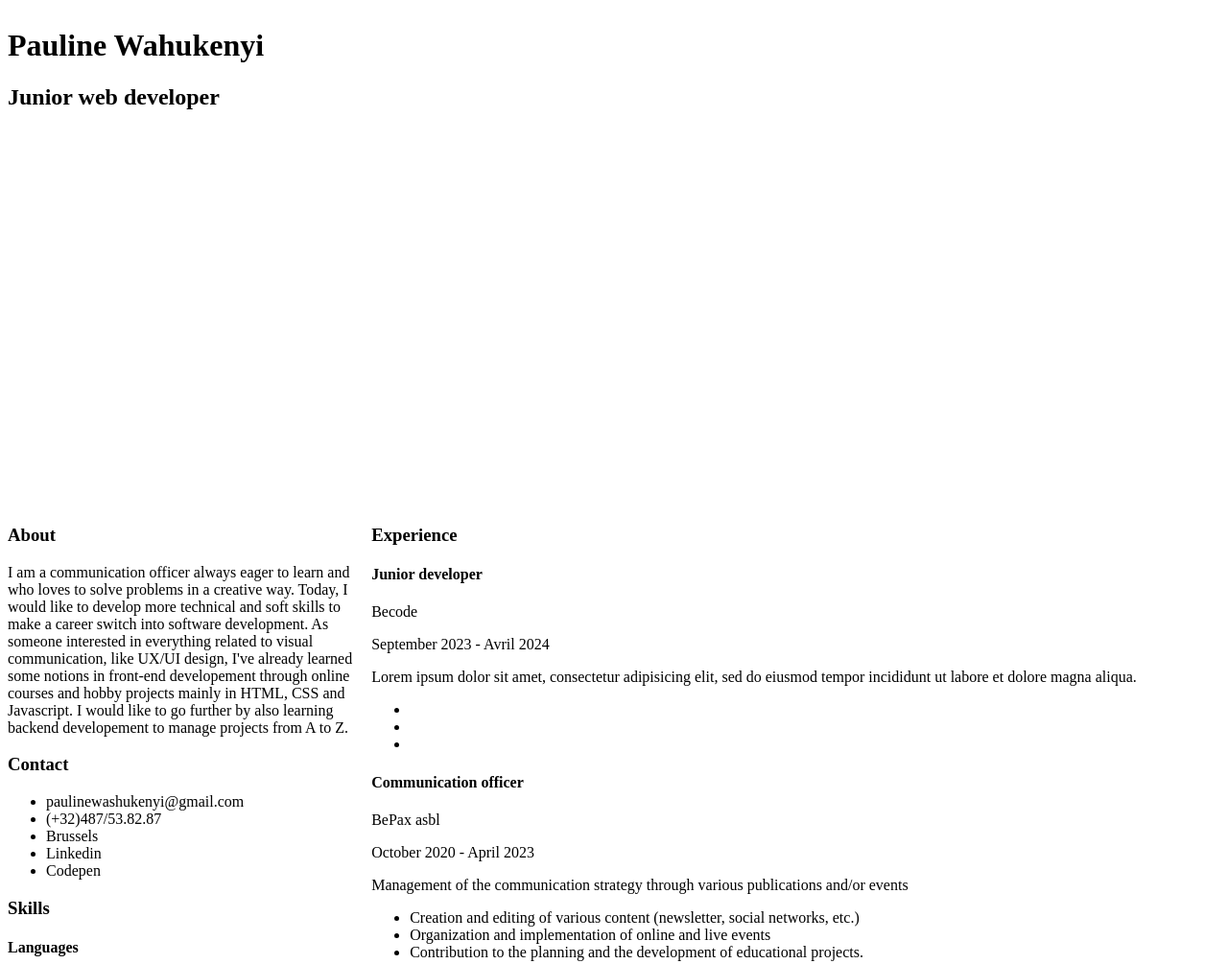
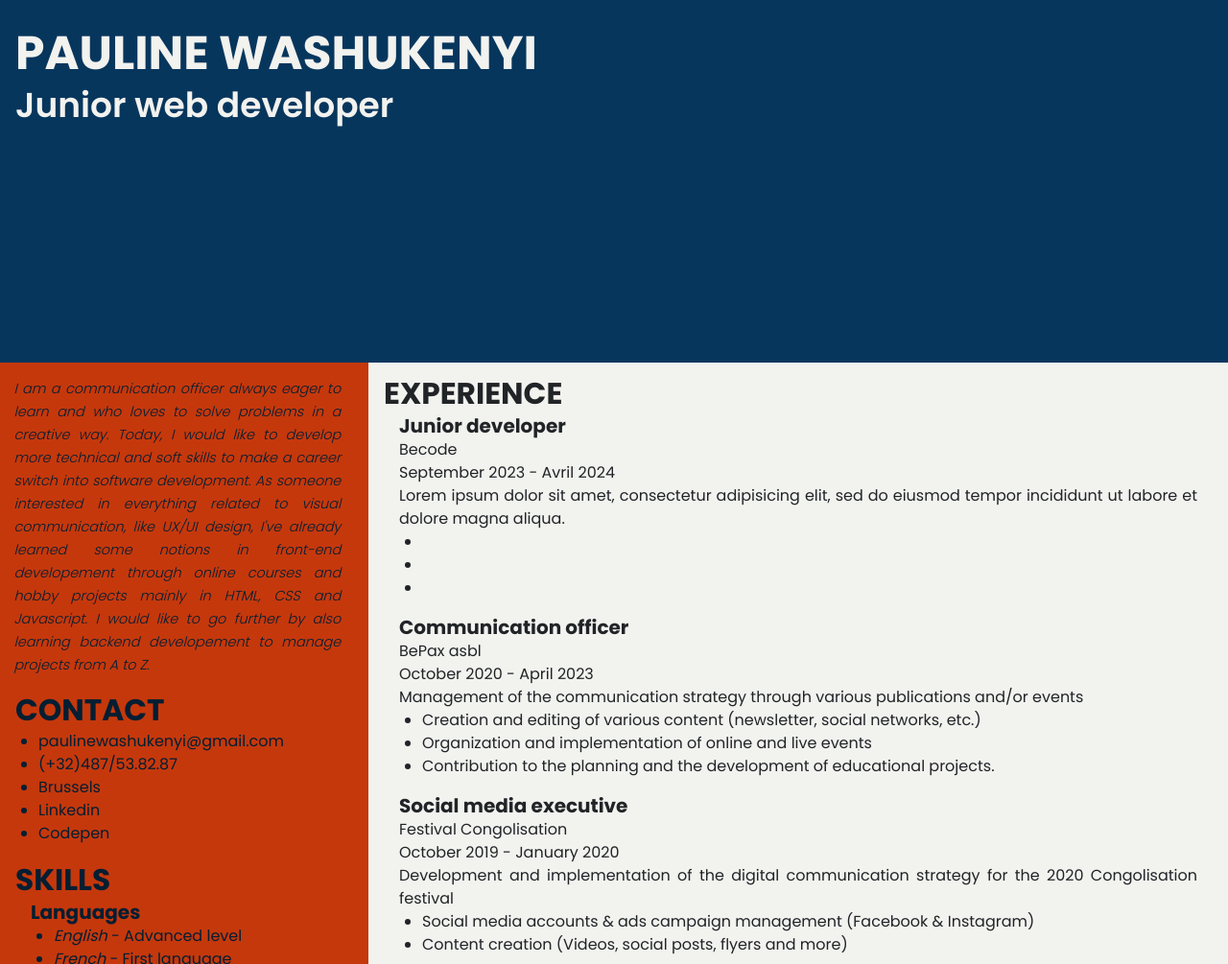
Before and after one commit to washupo/My-CV, a plain HTML site: page index.html in a window 1280 px wide. Shown: the top 1005 px of the page at 96% size. Drawn offline with Linux system fonts and the light colour scheme.

Commit message:
mise en forme v1

```diff
--- a/index.html
+++ b/index.html
@@ -10,13 +10,13 @@
 <body>
 
 <header>
-    <h1>Pauline Wahukenyi</h1>
+    <h1>Pauline Washukenyi</h1>
     <h2>Junior web developer</h2>
 </header>
 
 <aside>
-    <section>
-        <h3>About</h3>
+    <section id="about">
+        <!--<h3>About</h3>-->
         <p>I am a communication officer always eager to learn and who loves to solve
             problems in a creative way. Today, I would like to develop more technical and
             soft skills to make a career switch into software development. As someone
@@ -29,7 +29,7 @@
 
     <section>
         <h3>Contact</h3>
-        <ul>
+        <ul class="columns">
             <li>paulinewashukenyi@gmail.com</li>
             <li>(+32)487/53.82.87 </li>
             <li>Brussels</li>
@@ -72,7 +72,7 @@
         <article>
             <h4 class="subtitle">Certifications</h4>
             <ul>
-                <li><em>FreeCodeCamp</em> Responsive Web Design</li>
+                <li><em>FreeCodeCamp</em> - Responsive Web Design</li>
                 <li>
                     <em>CXL</em>
                     <ul>
@@ -181,7 +181,6 @@
         </article>
     </section>
 
-    <aside>
         <section>
             <h3>Extra curricular activities</h3>
 
@@ -200,7 +199,6 @@
             </article>
 
             </section>
-    </aside>
 
 </main>
 
--- a/style.css
+++ b/style.css
@@ -1,8 +1,52 @@
+@import url('https://fonts.googleapis.com/css2?family=Poppins:wght@100;200;300;400;600;700;900&display=swap');
+
+html {font-size: 100%;} /*16px*/
+* {
+    margin: 0;
+    padding: 0;
+}
+
+body {
+    font-family: 'Poppins', sans-serif;
+    font-weight: 400;
+    line-height: 150%;
+    color: #212427;
+  }
+
+  p {
+    text-align: justify;
+    }
+
+  h1, h2, h3, h4, h5 {
+    font-family: 'Poppins', sans-serif;
+    font-weight: bold;
+    line-height: 1.3;
+  }
+
+  h1 {
+    font-size: 3.052rem;
+    text-transform: uppercase;
+    color: #F2F2EF;
+  }
+
+  h2 {
+    font-size: 2.25rem;
+    color: #F2F2EF;
+    font-weight: 600;
+    }
+
+  h3 {
+    font-size: 1.953rem;
+    text-transform: uppercase;
+    }
+
+  h4 {font-size: 1.25rem;}
+
 @media screen and (min-width:769px) {
     body {
         display: grid;
         grid-template-columns: 30% 1fr;
-        grid-template-rows: 25% 1fr;
+        grid-template-rows: 20% 1fr;
     }
 
     header {
@@ -22,4 +66,54 @@
     body {
         grid-template-columns: 1fr;
     }
+    .columns {}
+    h1 {
+        font-size: 2.25rem;
+    }
+    h2 {
+        font-size: 1.75rem;
+    }
+      h3 {
+        font-size: 1.5rem;
+        }
+
+      h4 {font-size: 1rem;}
+      p, ul, li {
+        font-size: 0.9rem;
+      }
 }
+
+section {
+    padding: 0.75em 1em 0.25em 1em;
+}
+
+article {
+    padding: 0 1em 1em 1em;
+}
+
+ul {
+    padding-left: 1.5em;
+}
+
+#about {
+    font-size: 0.9rem;
+    font-weight: 300;
+    padding-top: 1em;
+    padding-right: 2em;
+    font-style: italic;
+
+}
+
+header {
+    background-color: #07365D;
+    padding: 1.5em 1em;
+}
+
+aside {
+    background-color: #C5380C;
+    color: #041e32;
+}
+
+main {
+    background-color: #F2F2EF;
+}
```
